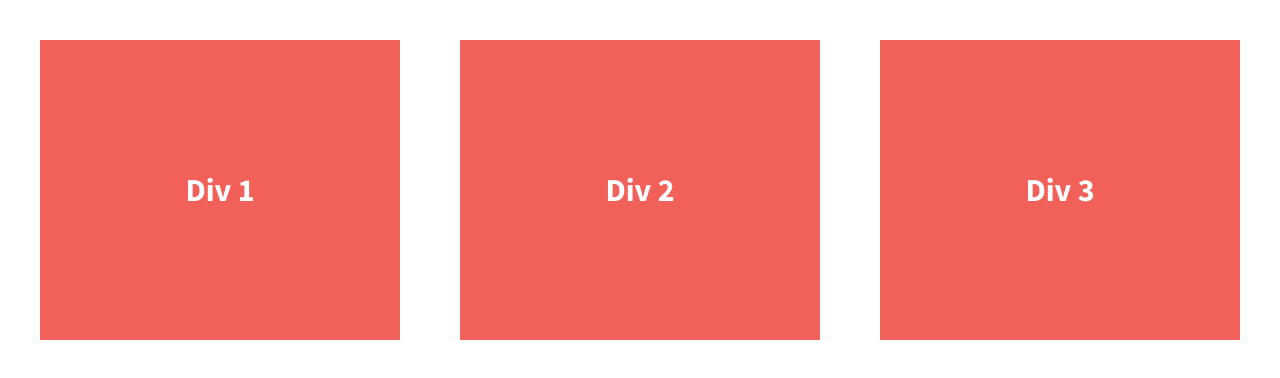
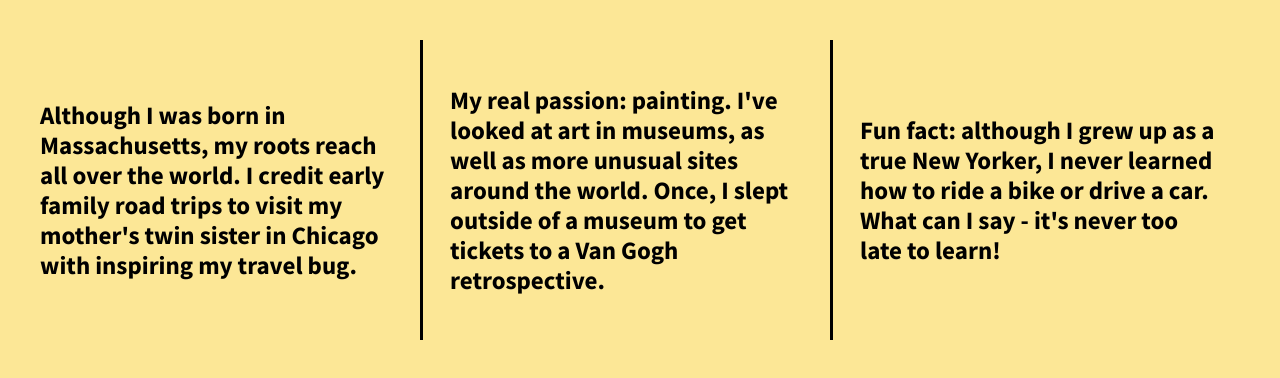
Before and after one commit to mauramcgurk/flexbox-grids, a plain HTML site: page index.html in a window 1280 px wide. Drawn offline with nearby package versions, Linux system fonts and the light colour scheme.

Commit message:
Added background color, changed text, added borders between divs

```diff
--- a/css/main.css
+++ b/css/main.css
@@ -97,7 +97,7 @@ textarea {
 
 
 html {
-  background-color: #fff;
+  background-color: #fce796;
   height: 100%;
 }
 
@@ -118,16 +118,22 @@ body {
 
 .div-1, .div-2, .div-3 {
   /*give the divs a width of 30%, add display:flex, set justify-content and align-items to center*/
-  color: #fff;
+  color: #000000;
   display: flex;
-  line-height: 1.5em;
-  font-size: 1.6em;
-  background-color: #f16059;
+  line-height: 1.2em;
+  font-size: 1.25em;
   height: 300px;
   width:30%;
   justify-content: center;
   align-items: center;
+  padding-right: 20px;
 }
+
+.div-1, .div-2 {
+  border-right: 3px solid #000000;
+}
+
+
 
 
 
--- a/index.html
+++ b/index.html
@@ -23,13 +23,13 @@
 
         <section class="wrapper">
             <div class="div-1">
-                Div 1
+                <p>Although I was born in Massachusetts, my roots reach all over the world. I credit early family road trips to visit my mother's twin sister in Chicago with inspiring my travel bug.</p>
             </div>
             <div class="div-2">
-                Div 2
+                <p>My real passion: painting. I've looked at art in museums, as well as more unusual sites around the world. Once, I slept outside of a museum to get tickets to a Van Gogh retrospective.</p>
             </div>
             <div class="div-3">
-                Div 3
+                <p>Fun fact: although I grew up as a true New Yorker, I never learned how to ride a bike or drive a car. What can I say - it's never too late to learn!</p>
             </div>
         </section>
 
```
